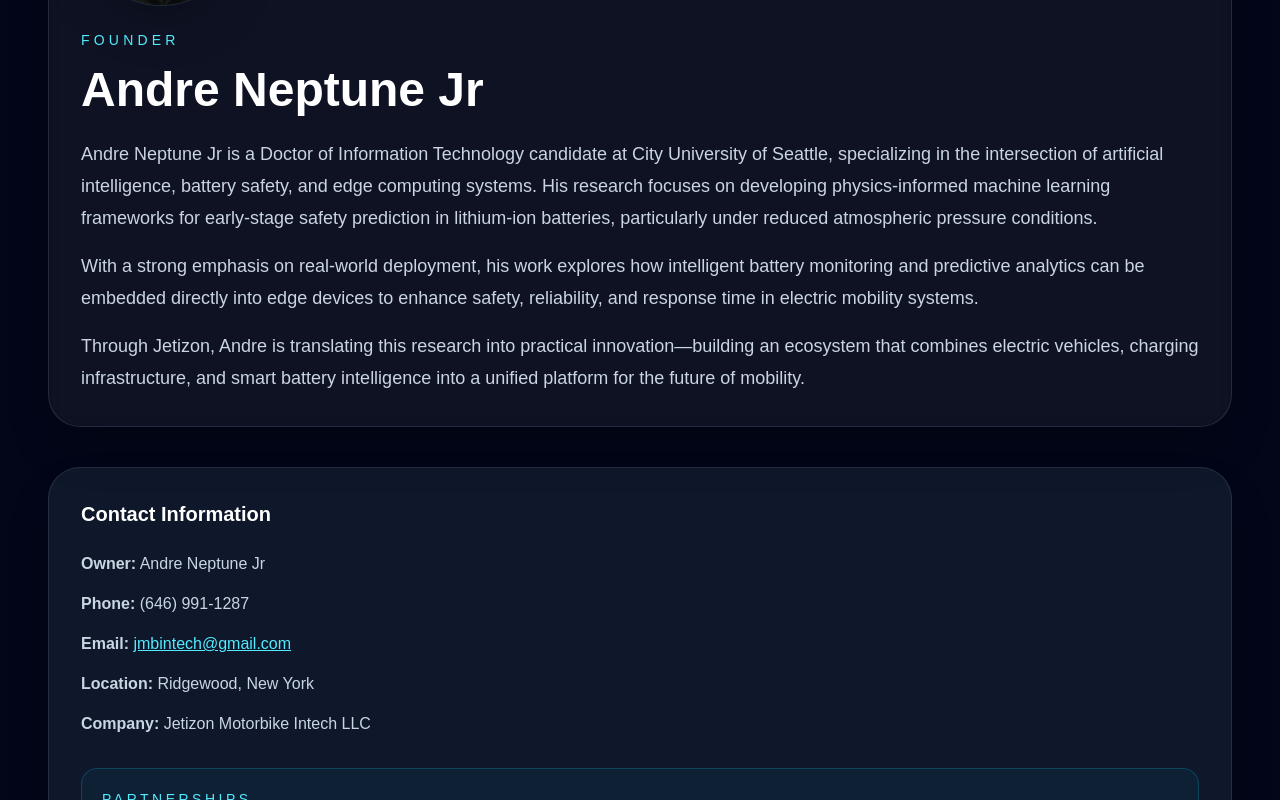
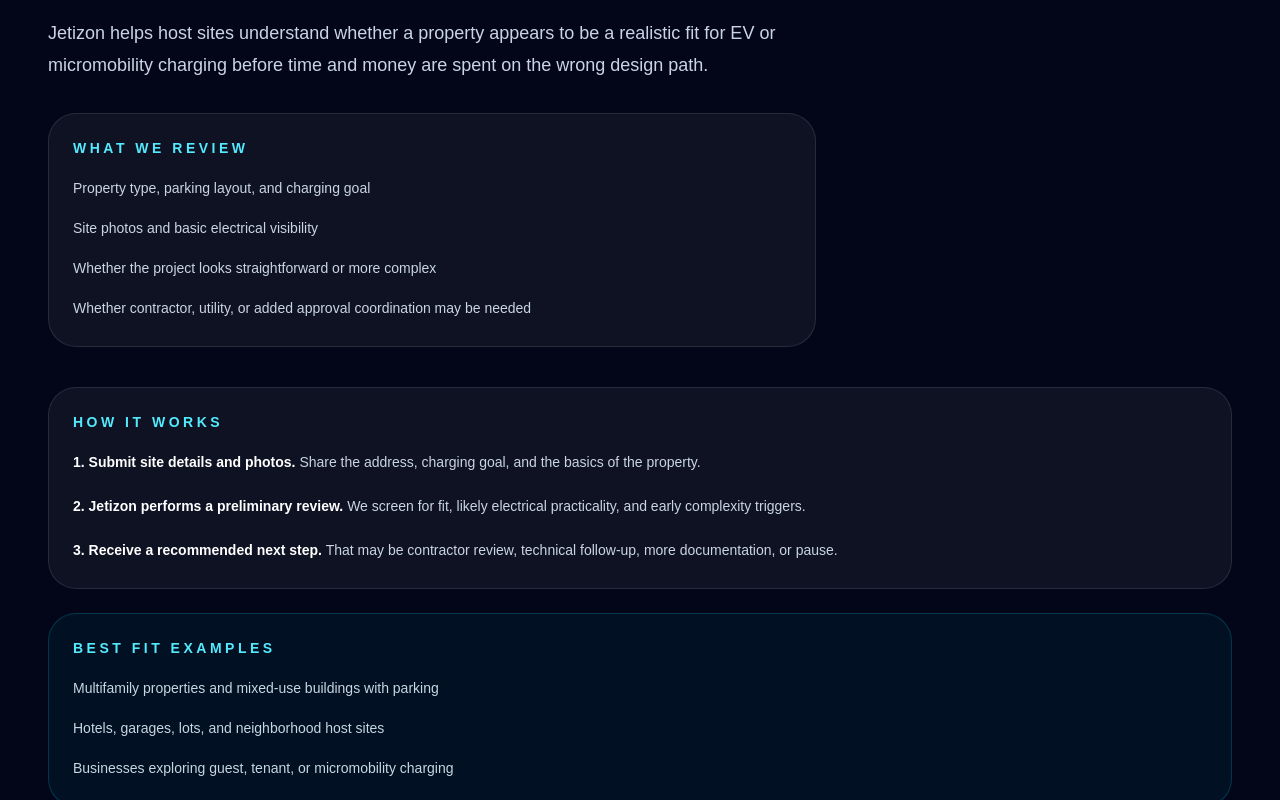
Before and after one commit to JMB929/jetizon-site, a Next.js app: page / in a window 1280 px wide. Shown: the part 2360-3160 px from the top of the page. Built offline with nearby package versions, Linux system fonts and the light colour scheme.

Commit message:
Add homepage pre-assessment overview

```diff
--- a/app/page.tsx
+++ b/app/page.tsx
@@ -171,6 +171,69 @@
         </div>
       </section>
 
+      {/* PRE-ASSESSMENT OVERVIEW */}
+      <section className="mx-auto max-w-7xl px-6 py-20 md:px-10 lg:px-12">
+        <div className="grid gap-10 lg:grid-cols-[0.95fr,1.05fr]">
+          <div className="max-w-3xl">
+            <p className="text-sm uppercase tracking-[0.3em] text-cyan-300">
+              Preliminary Site Review
+            </p>
+            <h2 className="mt-4 text-3xl font-semibold md:text-5xl">
+              A structured way to see if a charging project is worth advancing.
+            </h2>
+            <p className="mt-6 text-lg leading-8 text-slate-300">
+              Jetizon helps host sites understand whether a property appears to be
+              a realistic fit for EV or micromobility charging before time and money
+              are spent on the wrong design path.
+            </p>
+            <div className="mt-8 rounded-[1.75rem] border border-white/10 bg-white/5 p-6">
+              <p className="text-sm font-semibold uppercase tracking-[0.25em] text-cyan-300">
+                What We Review
+              </p>
+              <ul className="mt-4 space-y-3 text-sm leading-7 text-slate-300">
+                <li>Property type, parking layout, and charging goal</li>
+                <li>Site photos and basic electrical visibility</li>
+                <li>Whether the project looks straightforward or more complex</li>
+                <li>Whether contractor, utility, or added approval coordination may be needed</li>
+              </ul>
+            </div>
+          </div>
+
+          <div className="space-y-6">
+            <div className="rounded-[1.75rem] border border-white/10 bg-white/5 p-6">
+              <p className="text-sm font-semibold uppercase tracking-[0.25em] text-cyan-300">
+                How It Works
+              </p>
+              <ol className="mt-4 space-y-4 text-sm leading-7 text-slate-300">
+                <li>
+                  <strong className="text-white">1. Submit site details and photos.</strong>{" "}
+                  Share the address, charging goal, and the basics of the property.
+                </li>
+                <li>
+                  <strong className="text-white">2. Jetizon performs a preliminary review.</strong>{" "}
+                  We screen for fit, likely electrical practicality, and early complexity triggers.
+                </li>
+                <li>
+                  <strong className="text-white">3. Receive a recommended next step.</strong>{" "}
+                  That may be contractor review, technical follow-up, more documentation, or pause.
+                </li>
+              </ol>
+            </div>
+
+            <div className="rounded-[1.75rem] border border-cyan-400/20 bg-cyan-400/5 p-6">
+              <p className="text-sm font-semibold uppercase tracking-[0.25em] text-cyan-300">
+                Best Fit Examples
+              </p>
+              <ul className="mt-4 space-y-3 text-sm leading-7 text-slate-300">
+                <li>Multifamily properties and mixed-use buildings with parking</li>
+                <li>Hotels, garages, lots, and neighborhood host sites</li>
+                <li>Businesses exploring guest, tenant, or micromobility charging</li>
+              </ul>
+            </div>
+          </div>
+        </div>
+      </section>
+
       {/* FOUNDER + CONTACT INFO */}
       <section className="mx-auto max-w-7xl px-6 py-20 md:px-10 lg:px-12">
         <div className="grid items-center gap-10 lg:grid-cols-[1.1fr,0.9fr]">
```
